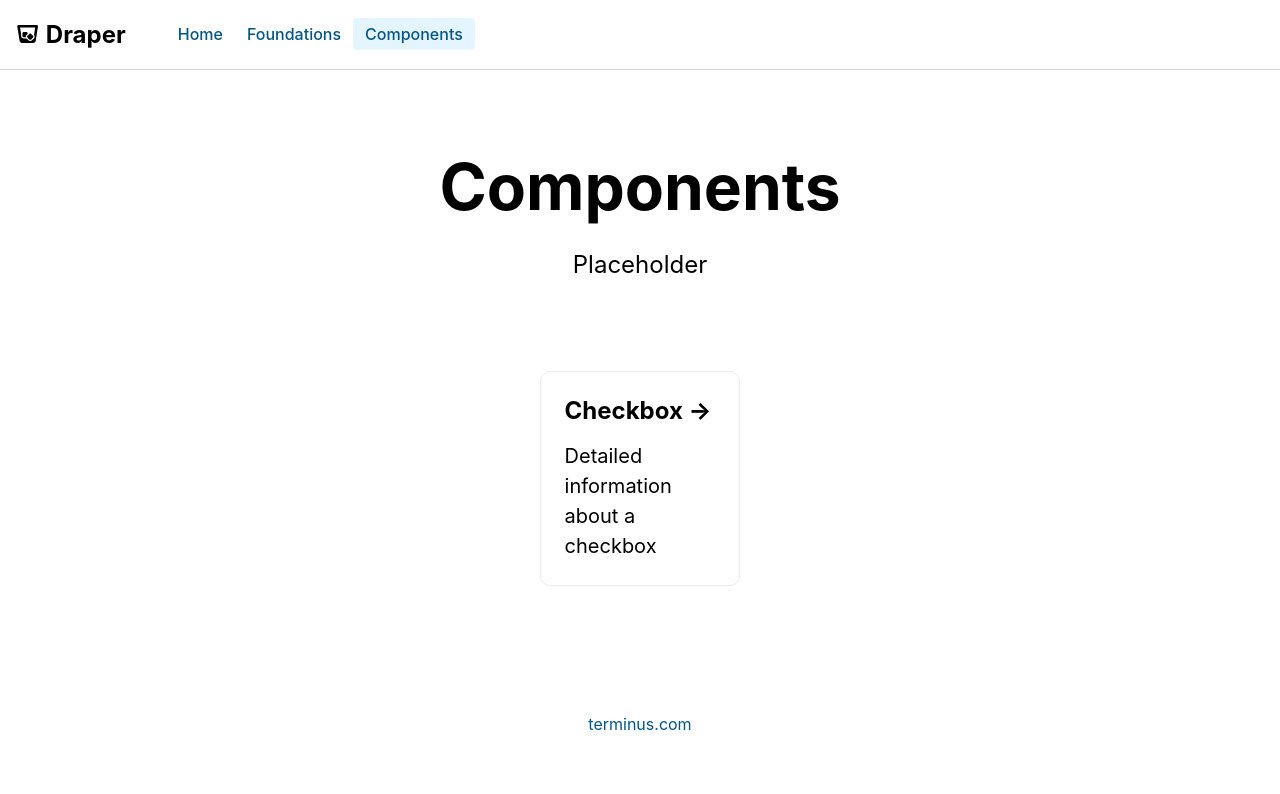
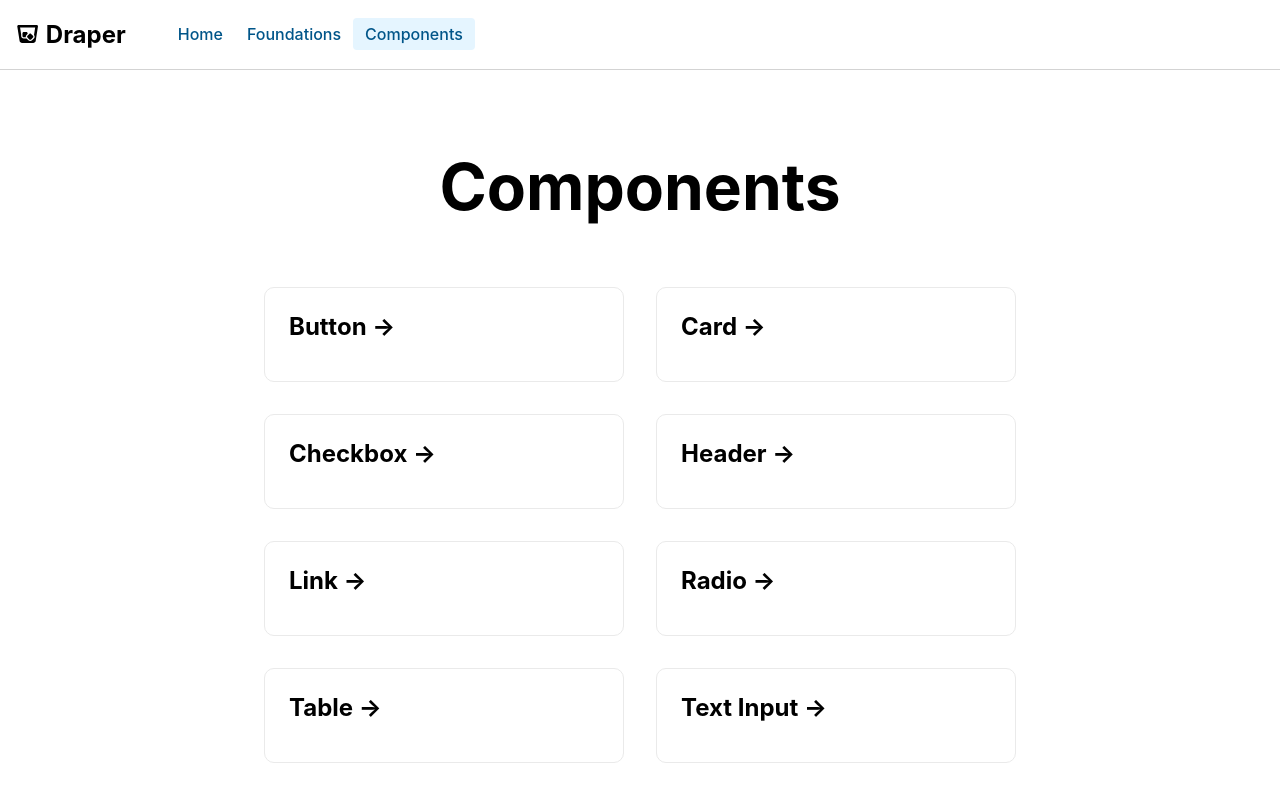
Before and after one commit to auermi/terminus-ui, a Next.js app: page /components in a window 1280 px wide. Shown: the top 794 px of the page. Built offline with nearby package versions, Linux system fonts and the light colour scheme.

Commit message:
Add all components, tweak styles and homepage

```diff
--- a/pages/components.js
+++ b/pages/components.js
@@ -3,11 +3,33 @@
 const Components = () => (
   <Layout>
     <h1 className="title">Components</h1>
-    <p className="description">Placeholder</p>
     <div className="grid">
+      <a href="/posts/button" className="card">
+        <h3>Button &rarr;</h3>
+      </a>
+      <a href="/posts/card" className="card">
+        <h3>Card &rarr;</h3>
+      </a>
       <a href="/posts/checkbox" className="card">
         <h3>Checkbox &rarr;</h3>
-        <p>Detailed information about a checkbox</p>
+      </a>
+      <a href="/posts/header" className="card">
+        <h3>Header &rarr;</h3>
+      </a>
+      <a href="/posts/link" className="card">
+        <h3>Link &rarr;</h3>
+      </a>
+      <a href="/posts/radio" className="card">
+        <h3>Radio &rarr;</h3>
+      </a>
+      <a href="/posts/table" className="card">
+        <h3>Table &rarr;</h3>
+      </a>
+      <a href="/posts/text-input" className="card">
+        <h3>Text Input &rarr;</h3>
+      </a>
+      <a href="/posts/tooltip" className="card">
+        <h3>Tooltip &rarr;</h3>
       </a>
     </div>
   </Layout>
--- a/pages/index.js
+++ b/pages/index.js
@@ -7,11 +7,9 @@
     <div className="grid">
       <a href="/components" className="card">
         <h3>Components &rarr;</h3>
-        <p>Lorem ipsum dolor sit amet, consectetur adipiscing elit</p>
       </a>
       <a href="/foundations" className="card">
         <h3>Foundations &rarr;</h3>
-        <p>Lorem ipsum dolor sit amet, consectetur adipiscing elit</p>
       </a>
     </div>
   </Layout>
--- a/public/styles.css
+++ b/public/styles.css
@@ -1,3 +1,7 @@
+:root {
+  --blue-70: #005589;
+}
+
 nav {
   border-bottom: 1px solid lightgrey;
   margin-bottom: 80px;
@@ -117,8 +121,8 @@
 .card:hover,
 .card:focus,
 .card:active {
-  color: #0070f3;
-  border-color: #0070f3;
+  color: var(--blue-70);
+  border-color: var(--blue-70);
 }
 
 .card h3 {
@@ -166,6 +170,10 @@
   line-height: 1.4;
 }
 
+article {
+  width: 100%;
+}
+
 quote {
   border-left: 4px solid black;
   color: dimgrey;
```
Also changed, not shown: _posts/table.md (+1 -1 lines).
